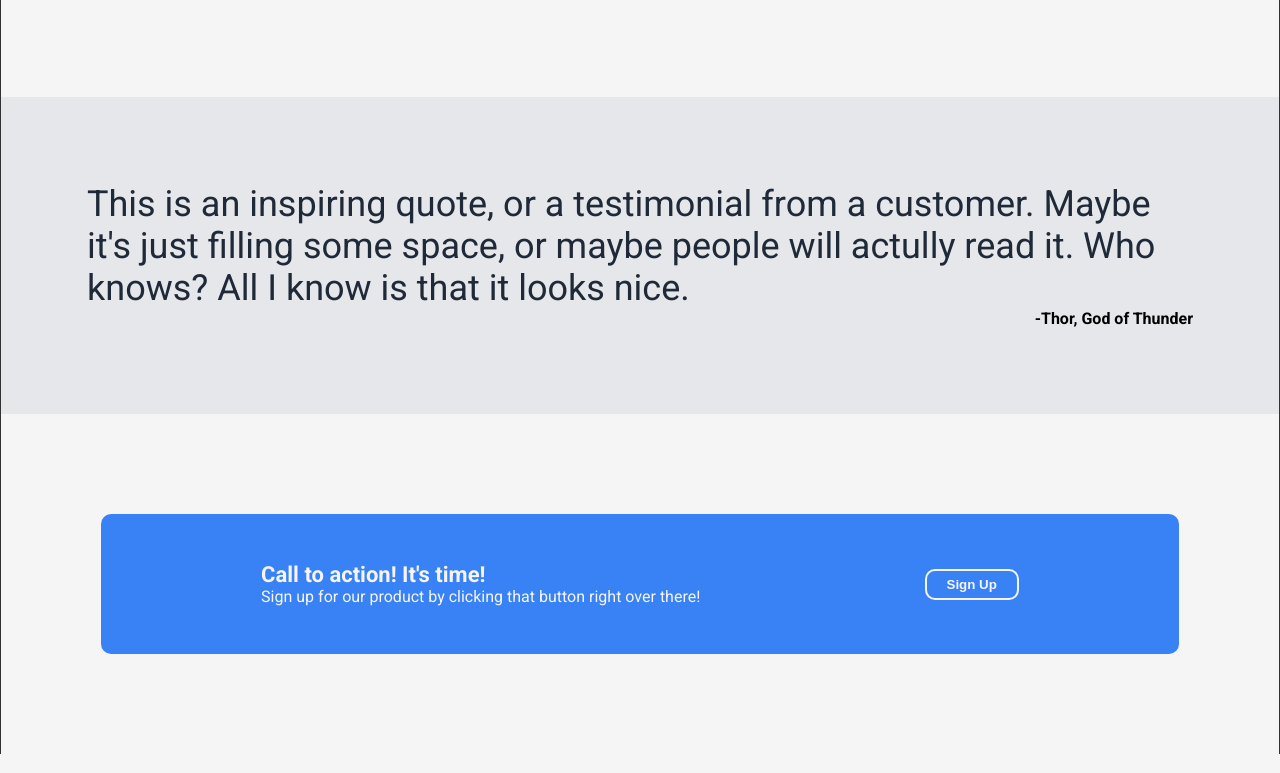
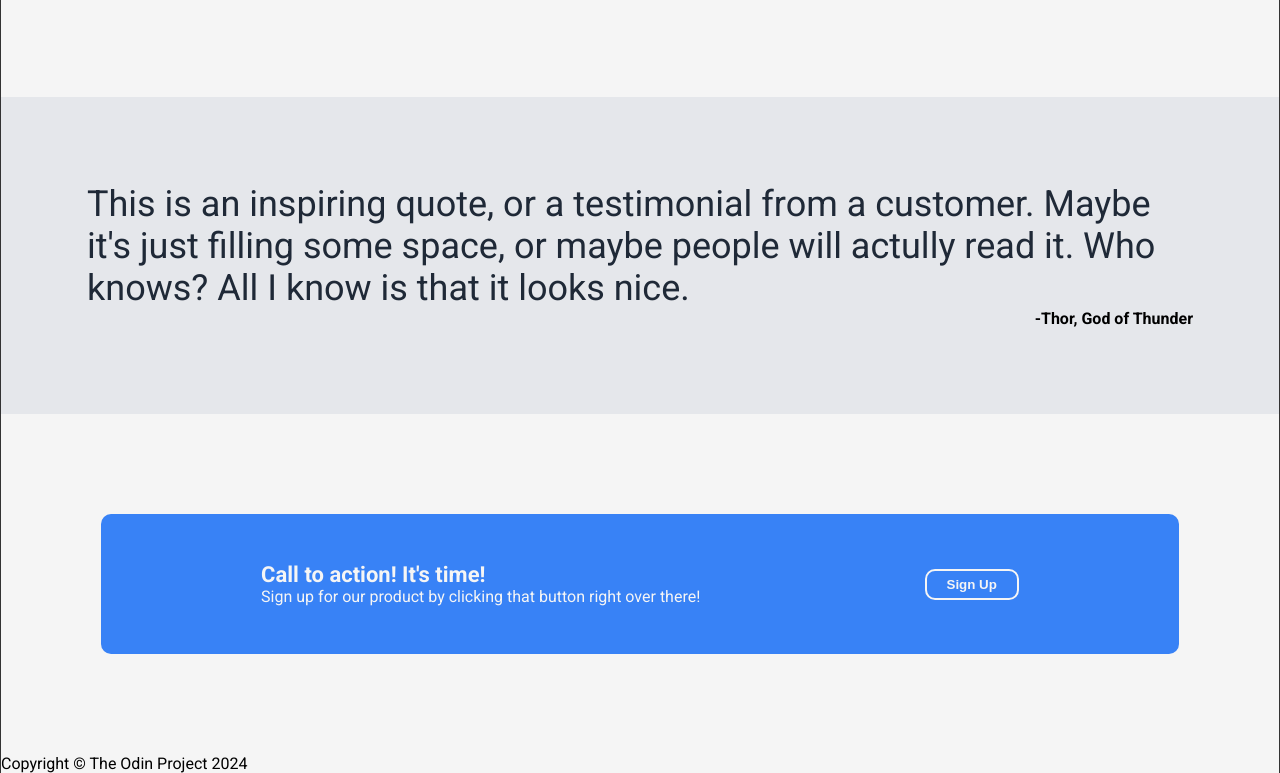
Before and after one commit to 13ricardopaulo/foundations-landing-page, a plain HTML site: page index.html in a window 1280 px wide. Shown: the part 647-1420 px from the top of the page. Drawn offline with Linux system fonts and the light colour scheme.

Commit message:
Add Footer section
Build HTML structure for footer section

```diff
--- a/index.html
+++ b/index.html
@@ -115,5 +115,8 @@
         </div>
       </div>
     </section>
+    <section class="footer">
+        <p class="copy">Copyright &copy; The Odin Project 2024</p>
+    </section>
   </body>
 </html>
```
